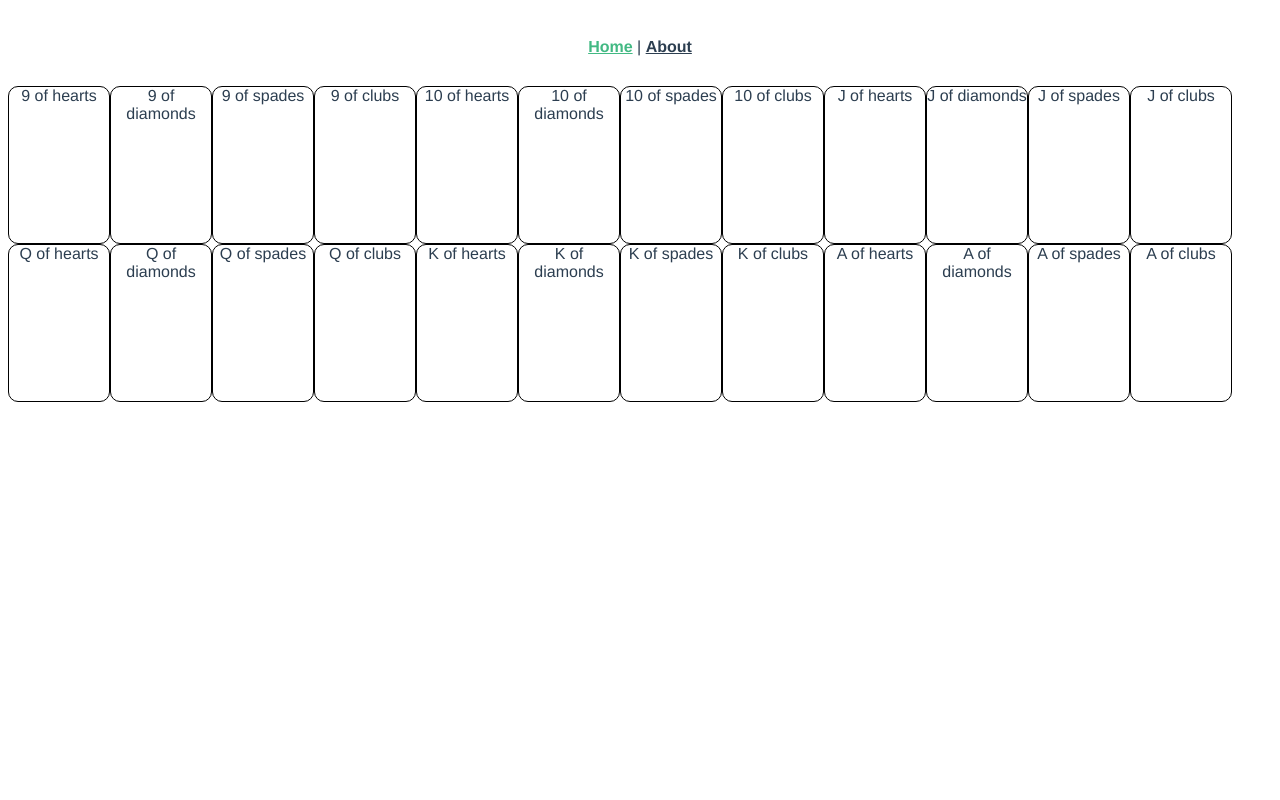
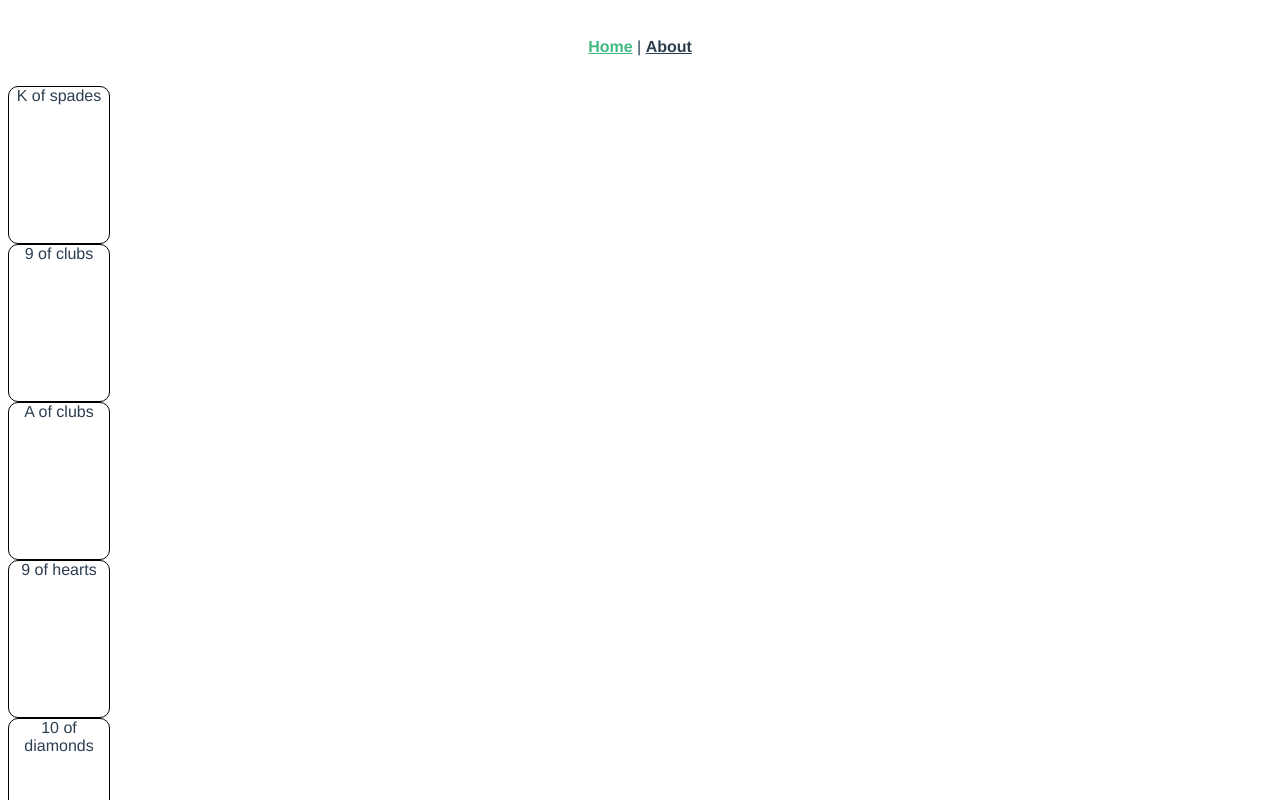
Before and after one commit to cries/konteramitt, a Vue app: page /#/ in a window 1280 px wide. Shown: the top 800 px of the page. Built offline with nearby package versions, Linux system fonts and the light colour scheme.

Commit message:
shuffle deck

```diff
--- a/src/components/Game.vue
+++ b/src/components/Game.vue
@@ -4,7 +4,9 @@
             class="deck"
             :collection="deck">
             <div slot-scope="{ collection }">
-                <template v-for="card in deck">
+                <shuffle :collection="collection">
+                    <div slot-scope="{ shuffledCollection }">
+                        <template v-for="card in shuffledCollection">
                             <card
                                 class="card"
                                 :key="card.suit + '-' + card.rank"
@@ -17,6 +19,8 @@
                                 </div>
                             </card>
                         </template>
+                    </div>
+                </shuffle>
             </div>
         </collection>
     </div>
@@ -38,12 +42,14 @@
 
 <script>
 import Collection from './generic/Collection.js'
+import Shuffle from './generic/Shuffle.js'
 import Card from './generic/Card.js'
 
 export default {
     components: {
         'collection': Collection,
-        'card': Card
+        'card': Card,
+        'shuffle': Shuffle
     },
 
     data () {
```
Lines whose indentation alone changed are shown as unchanged.
